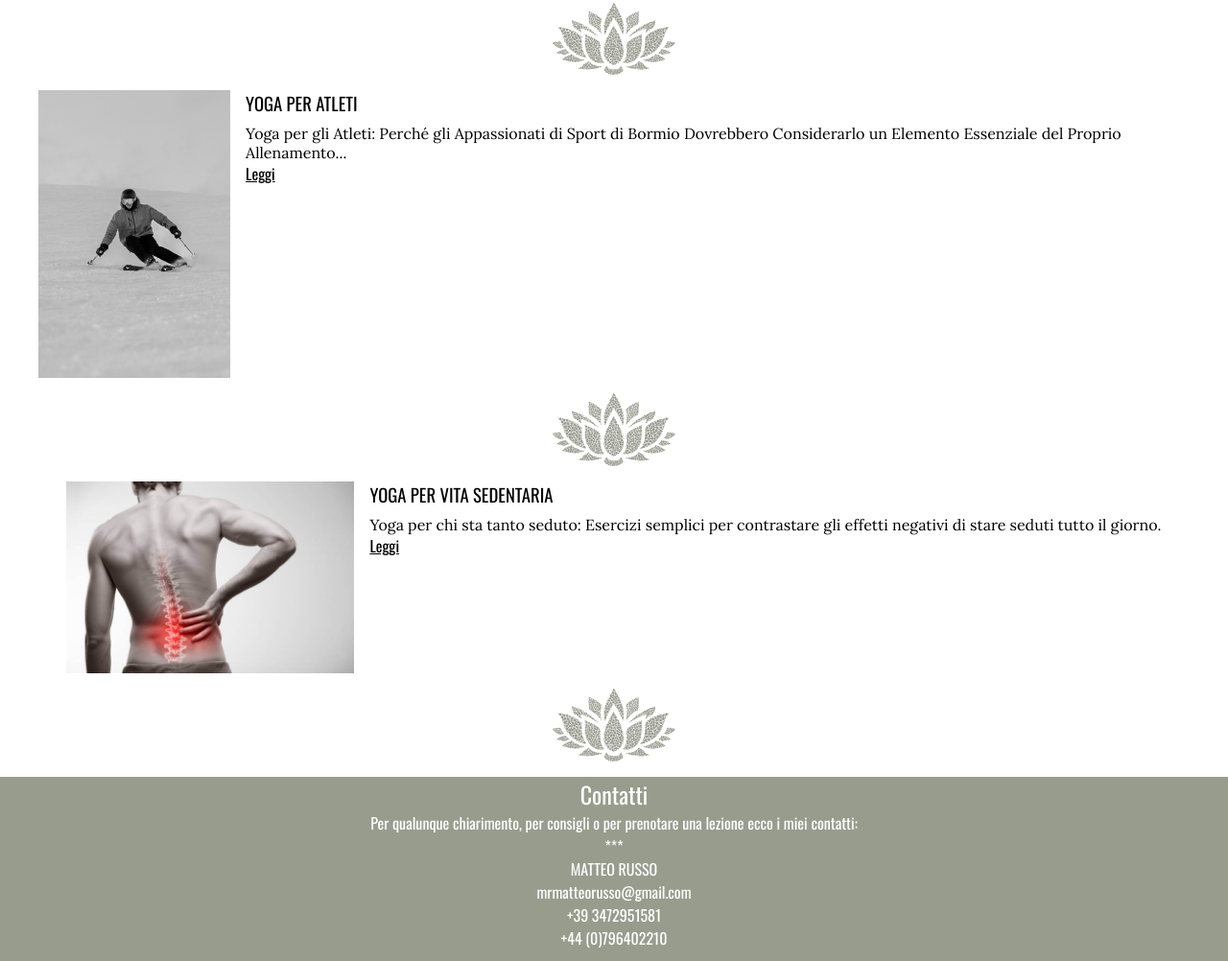
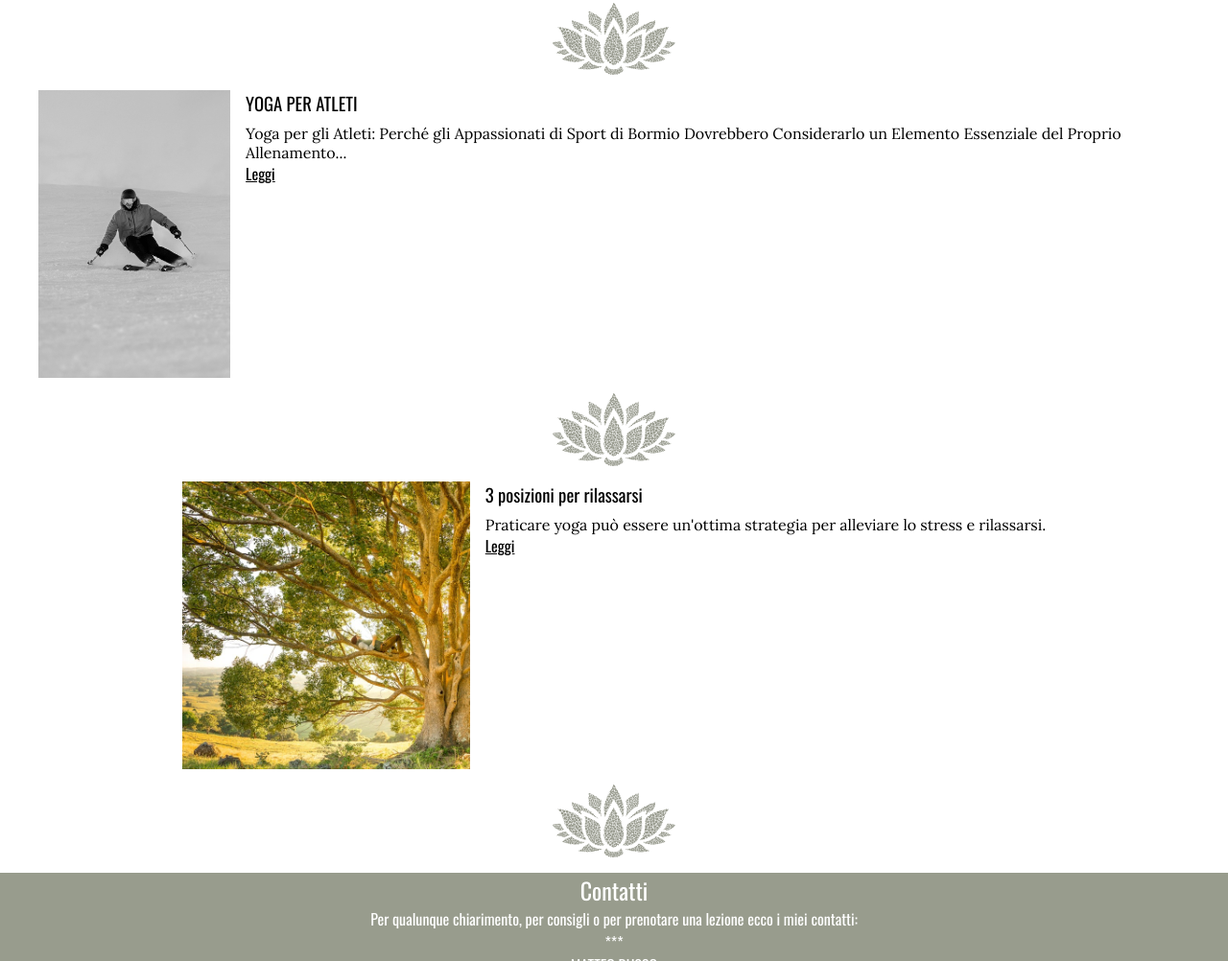
Before and after one commit to mrmatteorusso/bormio-yoga, a plain HTML site: page index.html in a window 1280 px wide. Shown: the part 3767-4769 px from the top of the page at 96% size. Drawn offline with nearby package versions, Linux system fonts and the light colour scheme.

Commit message:
tre poses html

```diff
--- a/index.html
+++ b/index.html
@@ -199,7 +199,6 @@
           alt="meditation focus mindfulness"
         />
         <div class="articolo-info">
-          <h3>La mia relazione con lo Yoga</h3>
           <h3>LA MIA RELAZIONE CON LO YOGA</h3>
           <p>
             Lo yoga è stata una parte integrante della mia vita fin
@@ -237,17 +236,17 @@
       />
       <div class="articolo">
         <img
-          class="articolo-img"
-          src="/assets/images/backpain.jpg"
+          class="articolo-img skier"
+          src="/assets/images/relax-min.jpg"
           alt="meditation focus mindfulness"
         />
         <div class="articolo-info">
-          <h3>YOGA PER VITA SEDENTARIA</h3>
+          <h3>3 posizioni per rilassarsi</h3>
           <p>
-            Yoga per chi sta tanto seduto: Esercizi semplici per contrastare gli
-            effetti negativi di stare seduti tutto il giorno.
+            Praticare yoga può essere un'ottima strategia per alleviare lo
+            stress e rilassarsi.
           </p>
-          <a href="/yoga-per-vita-sedentaria.html">Leggi</a>
+          <a href="/tre-pose-rilassarsi.html">Leggi</a>
         </div>
       </div>
       <!-- <a href="#">piu' articoli...</a>a -->
--- a/style.css
+++ b/style.css
@@ -302,6 +302,8 @@ footer * {
 }
 
 .skier {
+  width: 300px;
+  height: 300px;
   object-fit: cover;
   object-position: 50% 40%;
   align-self: center;
```
Also changed, not shown: tre-pose-rilassarsi.html (+1 -1 lines), assets/images/relax-min.jpg (added).
